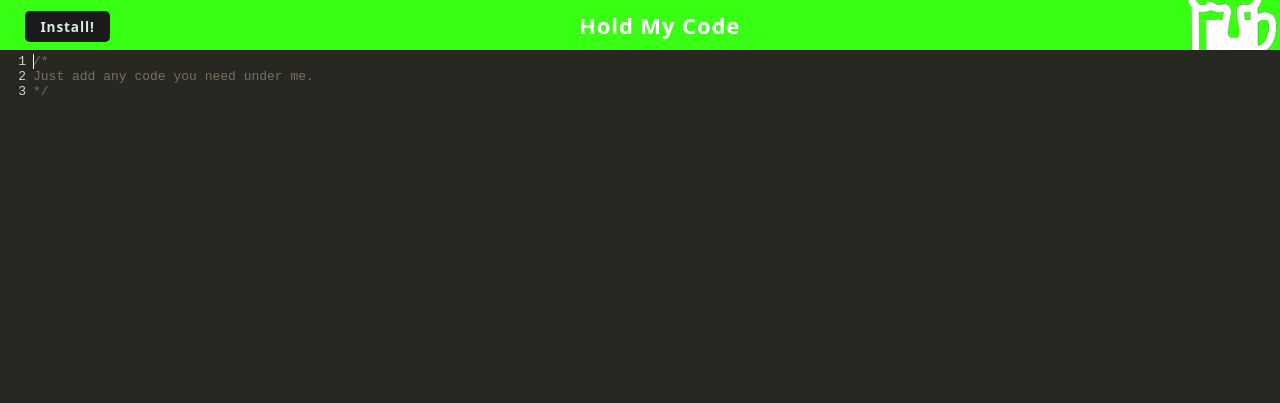
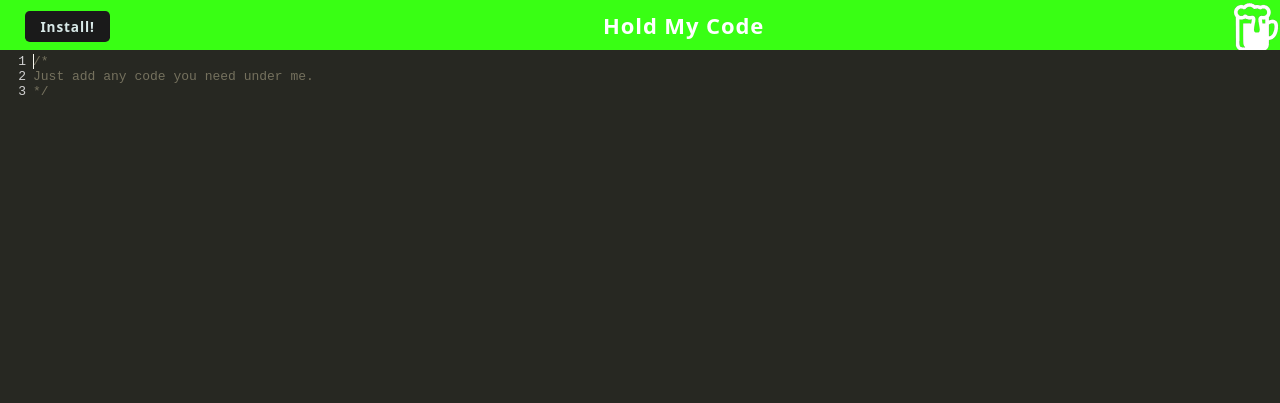
Before and after one commit to Robdom87/Hold-My-Code, a website built with webpack: page client/index.html in a window 1280 px wide. Built offline with nearby package versions, Linux system fonts and the light colour scheme; files whose address does not match are found by name.

Commit message:
fix logo 2

```diff
--- a/client/index.html
+++ b/client/index.html
@@ -26,7 +26,7 @@
      <h1> Hold My Code</h1>
 
       <div class="navbar-brand"
-            ><img src="./assets/icons/icon_96x96.png"
+            ><img src="./assets/icons/icon_48x48.png"
           /></div>
     </nav>
 
```
